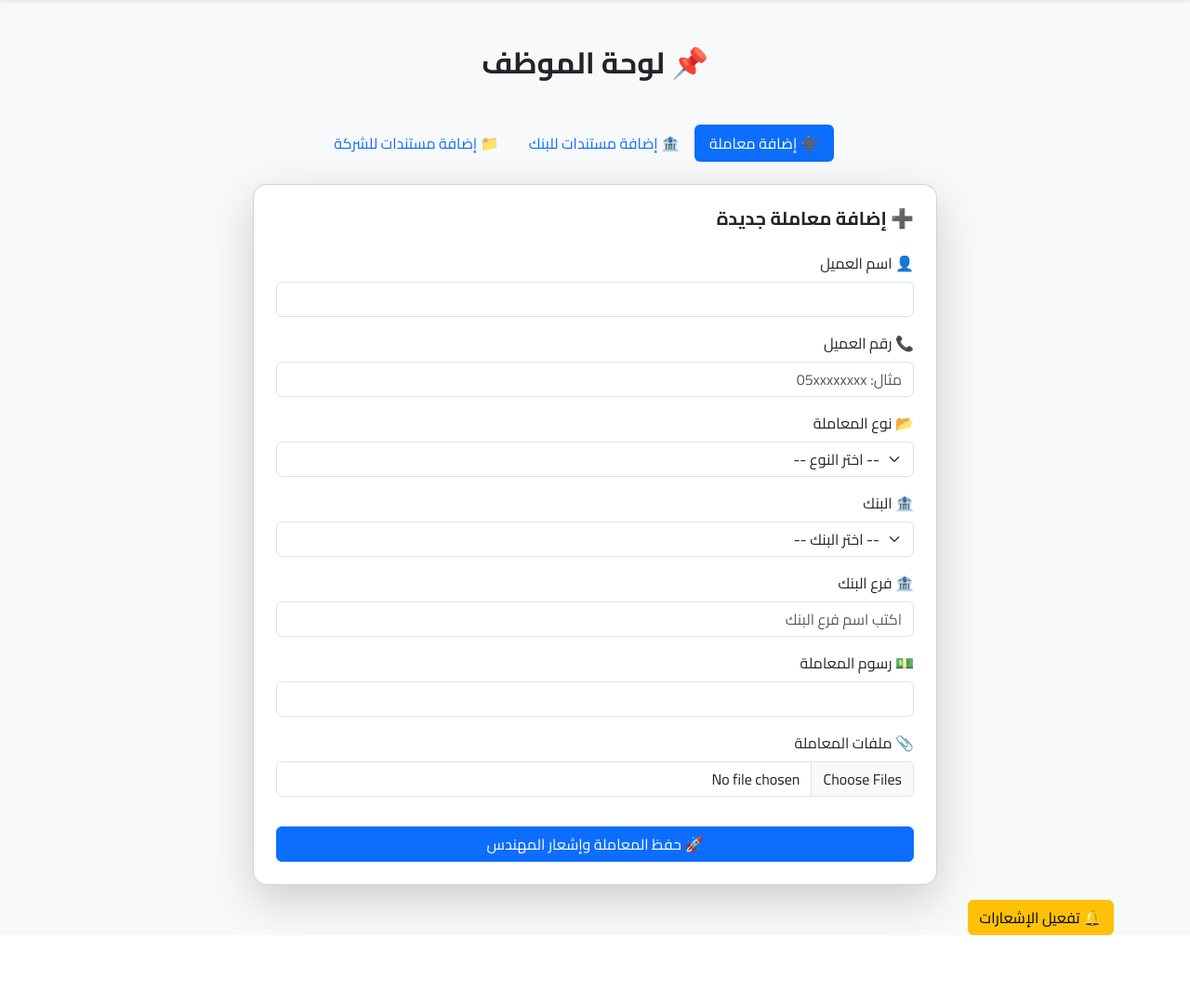
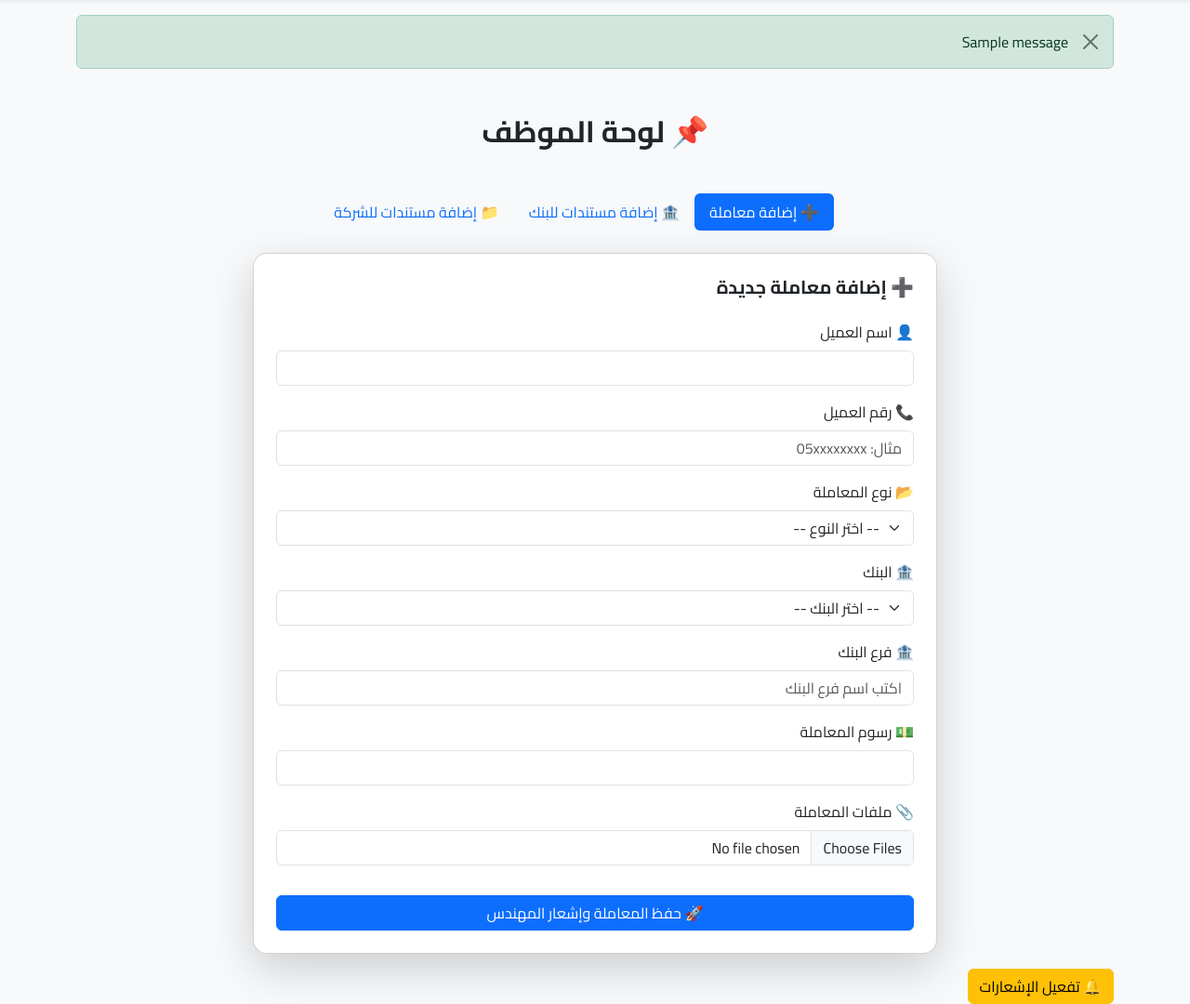
Before and after one commit to citybeachgulf-droid/valeu, a Flask app: page /employee in a window 1280 px wide. Shown: the part 56-1136 px from the top of the page at 93% size. Before the commit the page ends 1062 px from the top, so only its background shows below. Run offline with Flask 3, Linux system fonts and the light colour scheme; the visitor is signed in with stand-in values (Sample User, id 1); tables that the repository leaves empty hold one stand-in row (values such as "Sample post"); one stand-in notice (Sample message) is shown.

Commit message:
Add flash message support with Bootstrap dismissible alerts (#47)
Co-authored-by: Cursor Agent <cursoragent@cursor.com>

```diff
--- a/erp-valuation/templates/base.html
+++ b/erp-valuation/templates/base.html
@@ -18,6 +18,19 @@
 
   {% block navbar %}{% endblock %}
 
+  {% with messages = get_flashed_messages(with_categories=True) %}
+  {% if messages %}
+  <div class="container mt-3">
+    {% for category, message in messages %}
+    <div class="alert alert-{{ 'danger' if category == 'error' else category }} alert-dismissible fade show" role="alert">
+      {{ message }}
+      <button type="button" class="btn-close" data-bs-dismiss="alert" aria-label="Close"></button>
+    </div>
+    {% endfor %}
+  </div>
+  {% endif %}
+  {% endwith %}
+
   {% block content %}{% endblock %}
 
   <script src="https://cdn.jsdelivr.net/npm/bootstrap@5.3.2/dist/js/bootstrap.bundle.min.js"></script>
```
